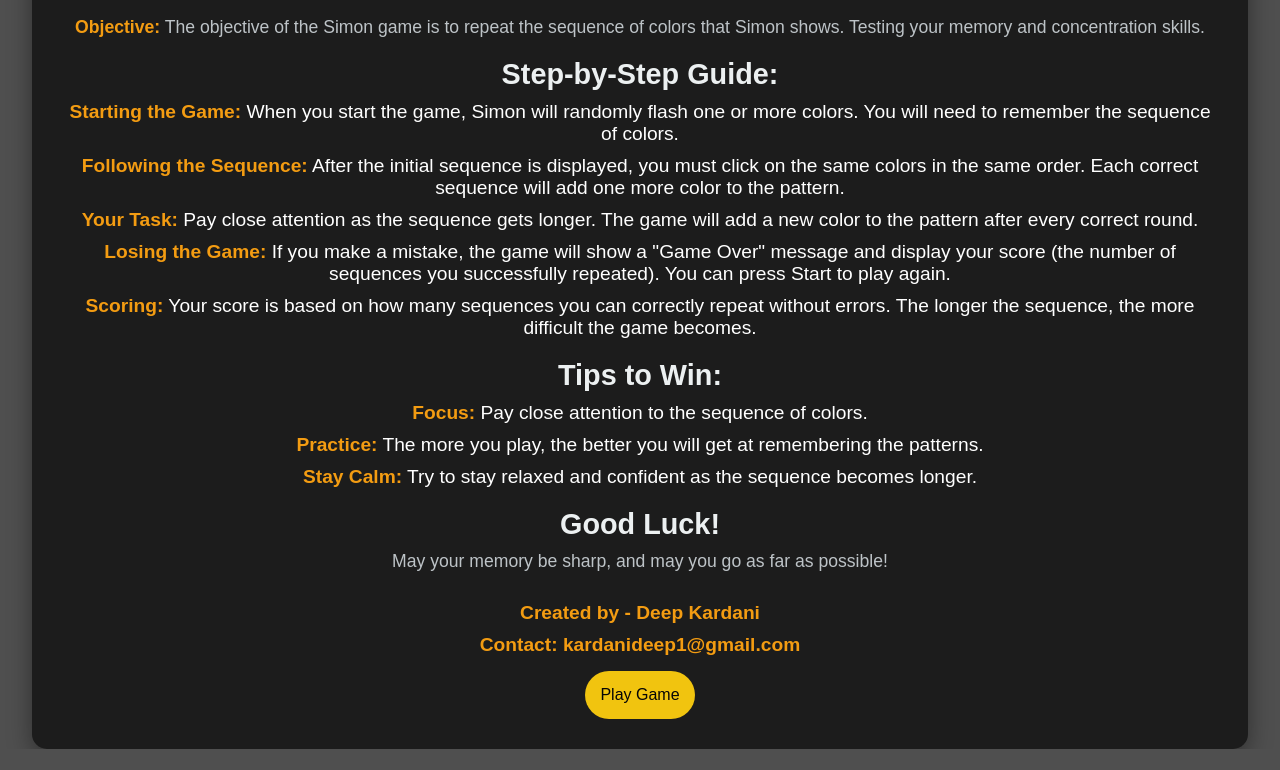
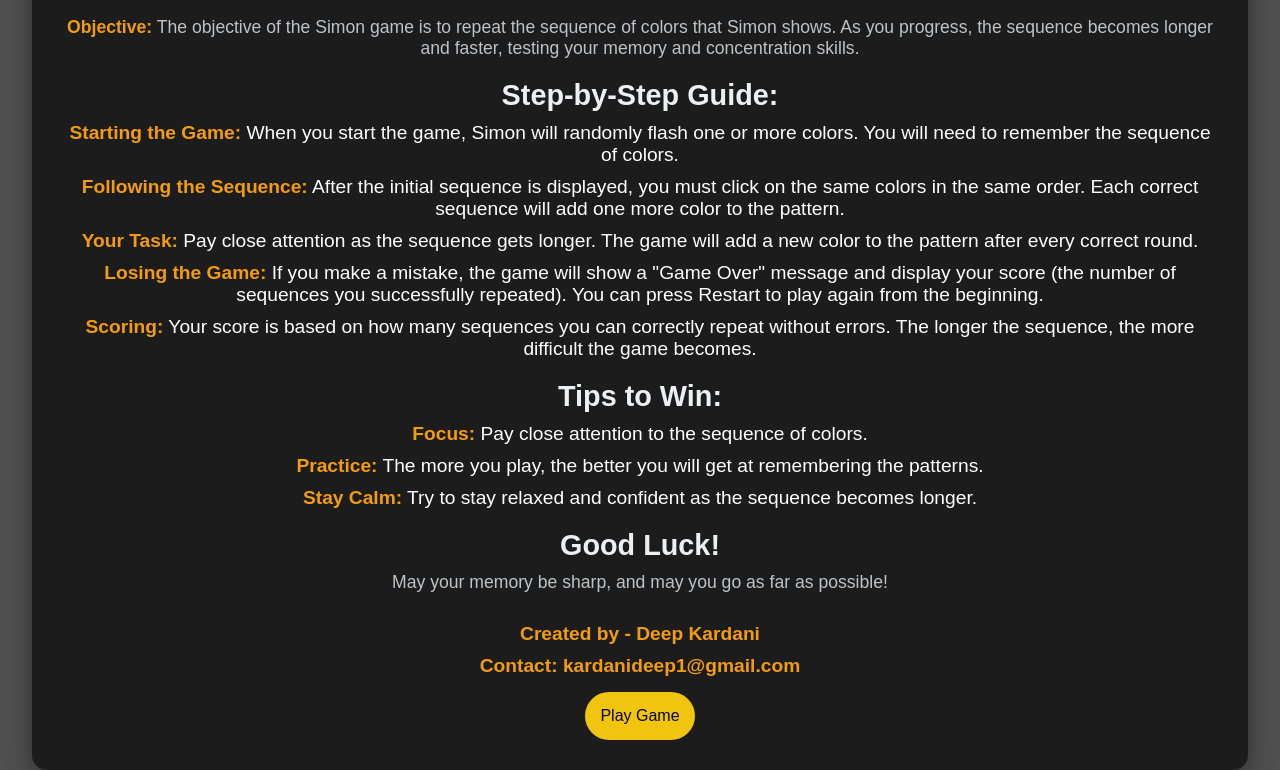
Before and after one commit to Kardanideep/simon-game, a plain HTML site: page index1.html in a window 1280 px wide. Shown: the part 78-848 px from the top of the page. Before the commit the page ends 827 px from the top, so only its background shows below. Drawn offline with Linux system fonts and the light colour scheme.

Commit message:
Update index1.html

```diff
--- a/index1.html
+++ b/index1.html
@@ -9,14 +9,14 @@
 <body>
   <div class="how-to-play-container">
     <h1>How to Play Simon Game</h1>
-    <p><strong>Objective:</strong> The objective of the Simon game is to repeat the sequence of colors that Simon shows. Testing your memory and concentration skills.</p>
+    <p><strong>Objective:</strong> The objective of the Simon game is to repeat the sequence of colors that Simon shows. As you progress, the sequence becomes longer and faster, testing your memory and concentration skills.</p>
 
     <h2>Step-by-Step Guide:</h2>
     <ul>
       <li><strong>Starting the Game:</strong> When you start the game, Simon will randomly flash one or more colors. You will need to remember the sequence of colors.</li>
       <li><strong>Following the Sequence:</strong> After the initial sequence is displayed, you must click on the same colors in the same order. Each correct sequence will add one more color to the pattern.</li>
       <li><strong>Your Task:</strong> Pay close attention as the sequence gets longer. The game will add a new color to the pattern after every correct round.</li>
-      <li><strong>Losing the Game:</strong> If you make a mistake, the game will show a "Game Over" message and display your score (the number of sequences you successfully repeated). You can press Start to play again.</li>
+      <li><strong>Losing the Game:</strong> If you make a mistake, the game will show a "Game Over" message and display your score (the number of sequences you successfully repeated). You can press Restart to play again from the beginning.</li>
       <li><strong>Scoring:</strong> Your score is based on how many sequences you can correctly repeat without errors. The longer the sequence, the more difficult the game becomes.</li>
     </ul>
 
```
